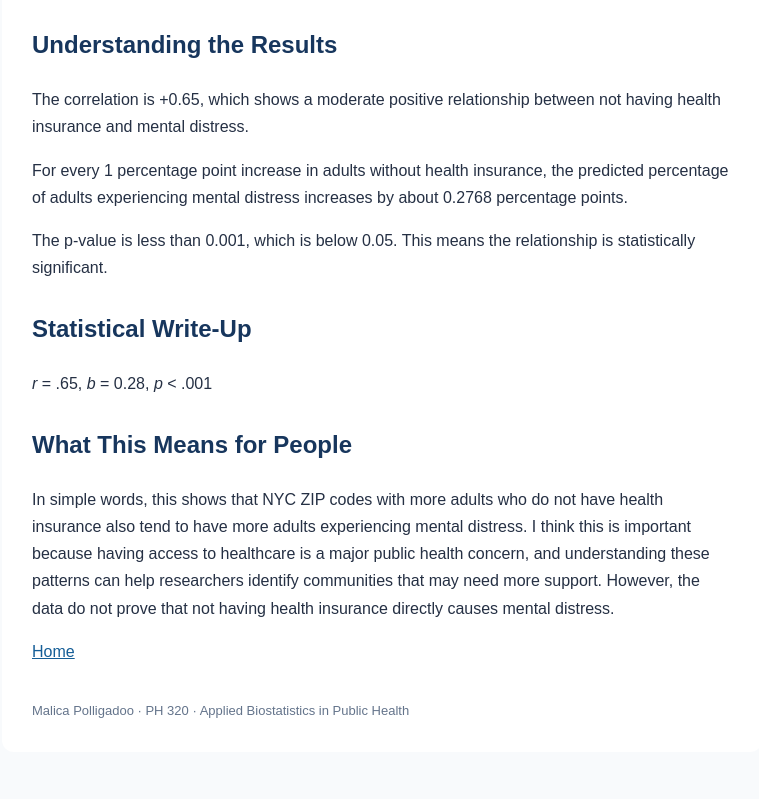
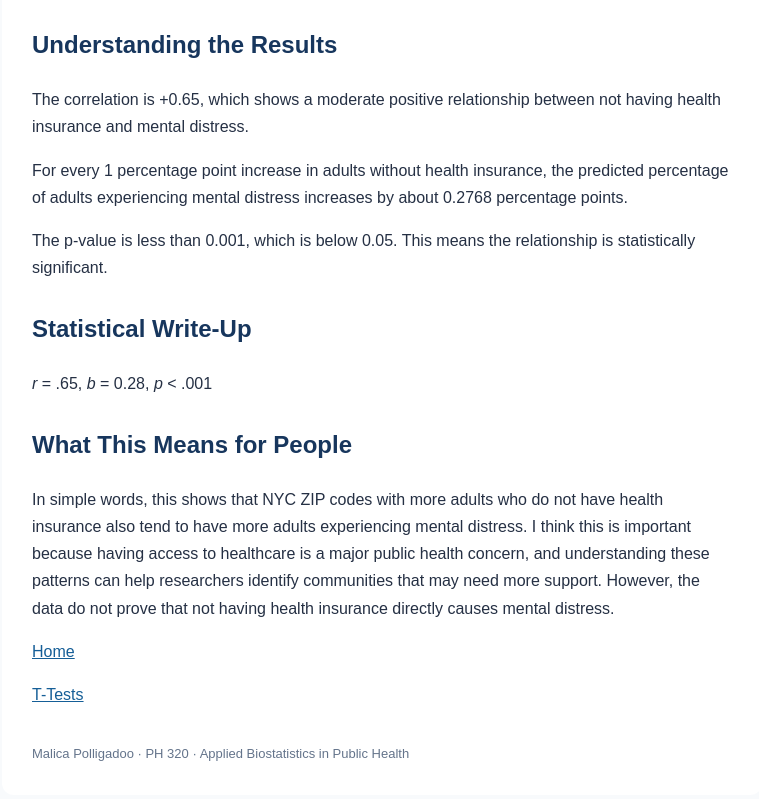
Before and after one commit to malicastepho-ops/portfolio, a plain HTML site: page regression.html in a window 1280 px wide. Shown: the part 586-1385 px from the top of the page, without its empty margins (258-1017 px from the left). Drawn offline with Linux system fonts and the light colour scheme.

Commit message:
Add link to T-Tests in regression.html

```diff
--- a/regression.html
+++ b/regression.html
@@ -91,6 +91,7 @@
     </p>
 
     <p><a href="index.html">Home</a></p>
+    <p><a href="ttest.html">T-Tests</a></p>
 
     <footer>
       Malica Polligadoo · PH 320 · Applied Biostatistics in Public Health
```
